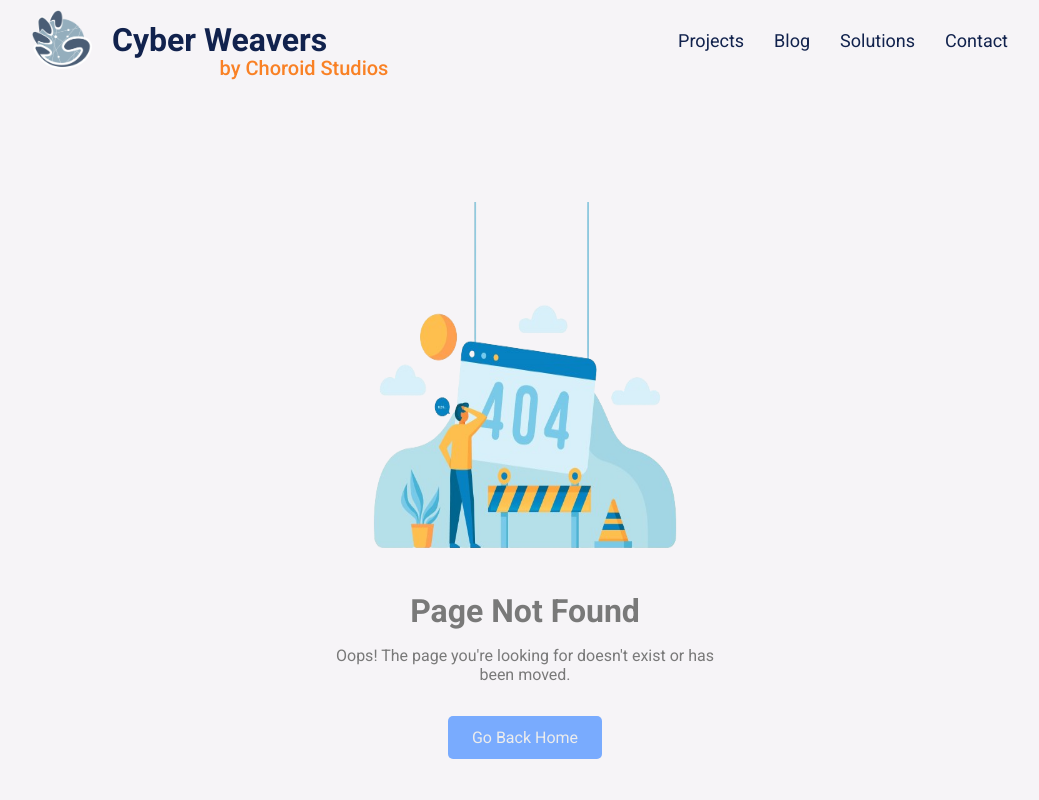
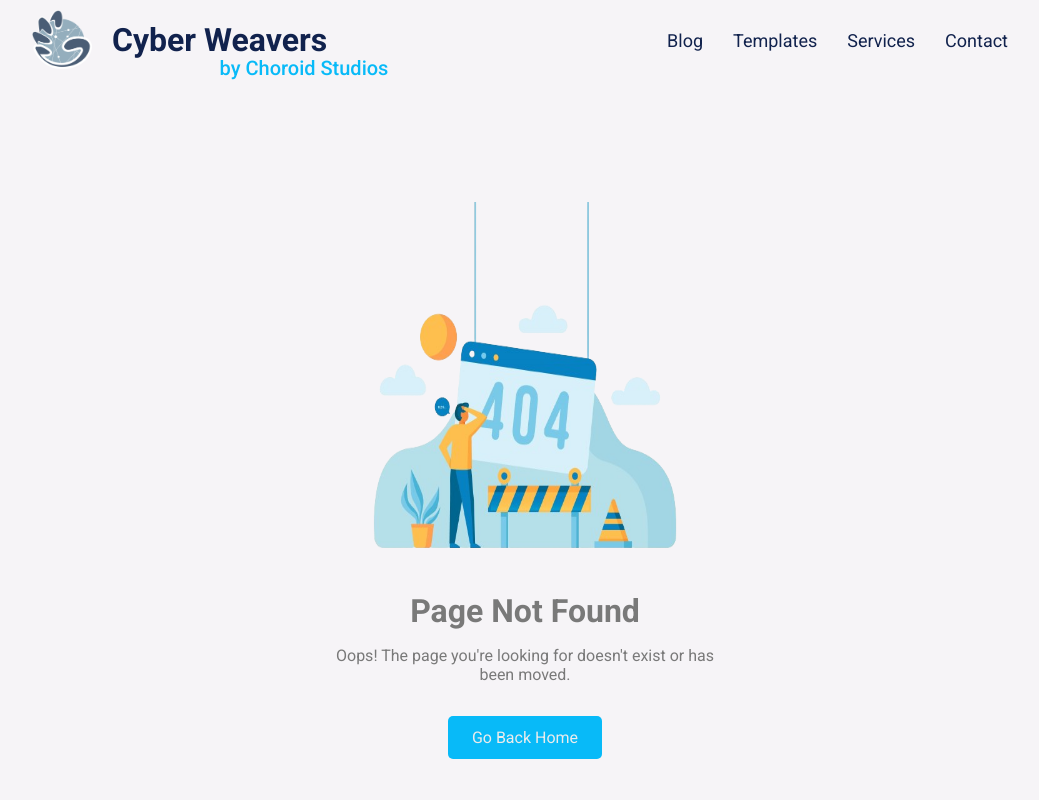
Before and after one commit to rabeeqiblawi/portfolio-nextjs, a Next.js app: page /blog/series in a window 1280 px wide. Shown: the top 800 px of the page, without its empty margins (115-1154 px from the left). Built offline with nearby package versions, Linux system fonts and the light colour scheme.

Commit message:
return color

```diff
--- a/src/app/globals.css
+++ b/src/app/globals.css
@@ -7,9 +7,9 @@
   --text-dark: #11224d;
   --text-gray: #797979;
   /* --main-color: #0089ff; */
-  --main-color: #79abfe;
+  --main-color: #08baf8;
   --btn-blue-1: #2c599d;
-  --btn-orange: #f98125;
+  --btn-orange: #08baf8;
   --logoAbundantColor: red;
   --navigationBarHight: 10vh;
   --bodyBackground: #f6f4f7;
```
Also changed, not shown: src/config.js (+4 -4 lines).
